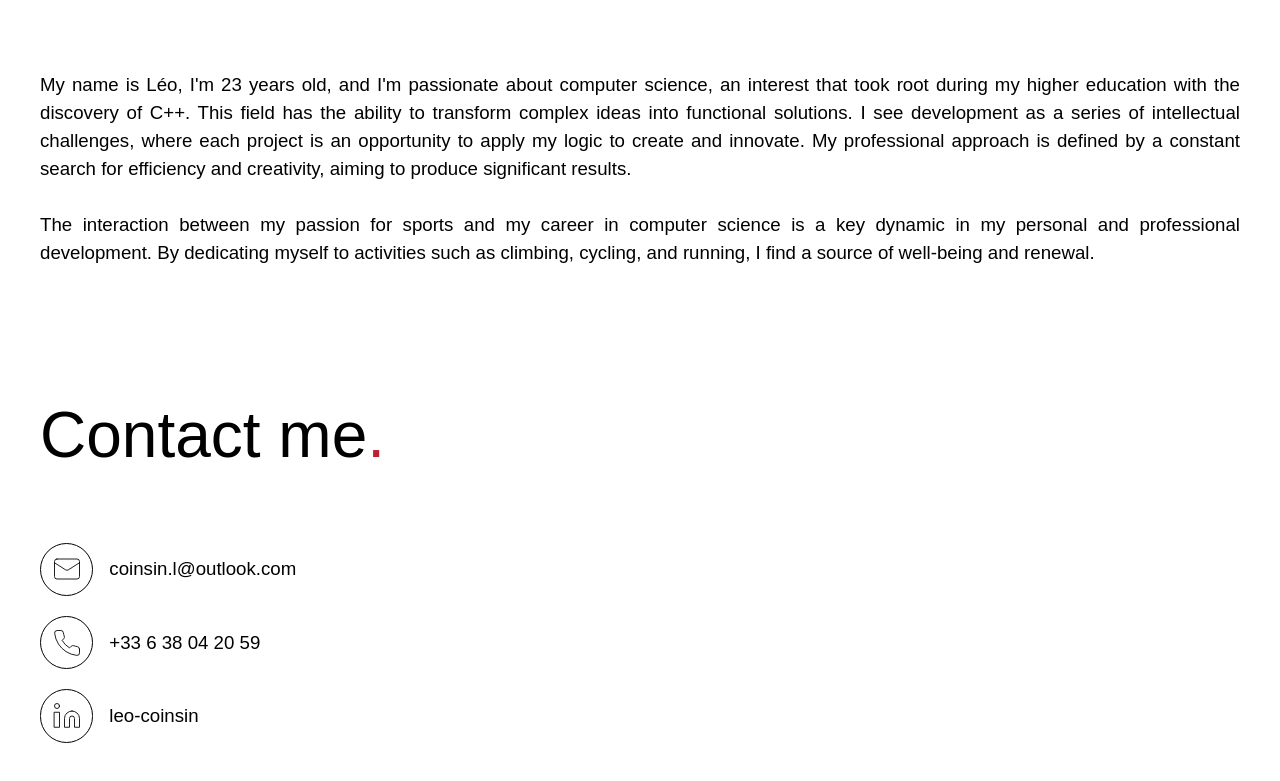
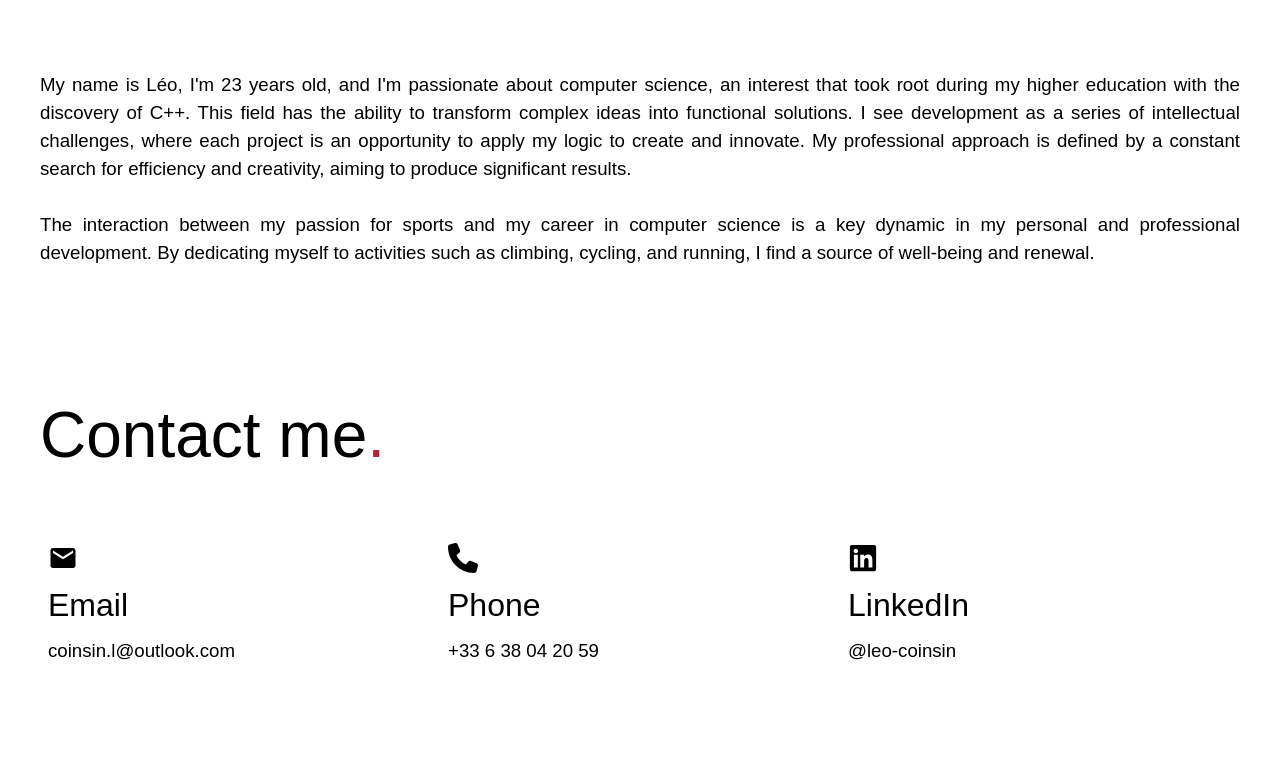
Before and after one commit to LCoinsin/Portfolio, a React (Vite) app in the folder Frontend/: page / in a window 1280 px wide. Shown: the part 1940-2721 px from the top of the page. Built offline with nearby package versions, Linux system fonts and the light colour scheme; a web font is replaced by a local one.

Commit message:
Add react-icons package and update contact information

```diff
--- a/Frontend/package.json
+++ b/Frontend/package.json
@@ -20,6 +20,7 @@
     "react": "^18.2.0",
     "react-dom": "^18.2.0",
     "react-i18next": "^14.1.0",
+    "react-icons": "^5.0.1",
     "react-markdown": "^9.0.1",
     "react-scroll": "^1.9.0"
   },
--- a/Frontend/public/locales/en/translation.json
+++ b/Frontend/public/locales/en/translation.json
@@ -22,5 +22,7 @@
   "myStory_header_title": "My Story",
   "myStory_title": "My Story",
   "myStory_p1": "My name is Léo, I'm 23 years old, and I'm passionate about computer science, an interest that took root during my higher education with the discovery of C++. This field has the ability to transform complex ideas into functional solutions. I see development as a series of intellectual challenges, where each project is an opportunity to apply my logic to create and innovate. My professional approach is defined by a constant search for efficiency and creativity, aiming to produce significant results.",
-  "myStory_p2": "The interaction between my passion for sports and my career in computer science is a key dynamic in my personal and professional development. By dedicating myself to activities such as climbing, cycling, and running, I find a source of well-being and renewal."
+  "myStory_p2": "The interaction between my passion for sports and my career in computer science is a key dynamic in my personal and professional development. By dedicating myself to activities such as climbing, cycling, and running, I find a source of well-being and renewal.",
+
+  "contact_phone_title": "Phone"
 }
--- a/Frontend/src/components/Contact/index.tsx
+++ b/Frontend/src/components/Contact/index.tsx
@@ -1,5 +1,7 @@
-import { LinkedinIcon, Mail, Phone } from "lucide-react";
 import { useTranslation } from "react-i18next";
+import { MdEmail } from "react-icons/md";
+import { FaLinkedin } from "react-icons/fa6";
+import { FaPhone } from "react-icons/fa6";
 
 function Contact({ id }: { id: string }) {
   const { t } = useTranslation();
@@ -11,6 +13,36 @@ function Contact({ id }: { id: string }) {
         <span className="text-primary">.</span>
       </h1>
       <div className="h-[60px]" />
+      <div className="grid grid-cols-1 lg:grid-cols-3">
+        <div className="col-span-1 flex flex-col justify-center gap-y-2 px-2 pr-8">
+          <MdEmail size={30} />
+          <h3 className="text-small font-normal">Email</h3>
+          {/* <p className="text-footnote font-extralight">
+            Lorem ipsum dolor sit amet consectetur adipisicing elit. Quos, esse
+            nam
+          </p> */}
+          <p className="text-paragraphe font-light">coinsin.l@outlook.com</p>
+        </div>
+        <div className="col-span-1 flex flex-col justify-center gap-y-2 px-2 pr-8">
+          <FaPhone size={30} />
+          <h3 className="text-small font-normal">{t("contact_phone_title")}</h3>
+          {/* <p className="text-footnote font-extralight">
+            Lorem ipsum dolor sit amet consectetur adipisicing elit. Quos, esse
+            nam
+          </p> */}
+          <p className="text-paragraphe font-light">+33 6 38 04 20 59</p>
+        </div>
+        <div className="col-span-1 flex flex-col justify-center gap-y-2 px-2 pr-8">
+          <FaLinkedin size={30} />
+          <h3 className="text-small font-normal">LinkedIn</h3>
+          {/* <p className="text-footnote font-extralight">
+            Lorem ipsum dolor sit amet consectetur adipisicing elit. Quos, esse
+            nam
+          </p> */}
+          <p className="text-paragraphe font-light">@leo-coinsin</p>
+        </div>
+      </div>
+      {/* <div className="h-[60px]" />
       <div className="flex flex-col gap-5">
         <div className="text-paragraphe flex flex-row items-center gap-4 font-extralight">
           <div className="flex h-[40pt] w-[40pt] items-center justify-center rounded-full border border-black">
@@ -30,7 +62,7 @@ function Contact({ id }: { id: string }) {
           </div>
           leo-coinsin
         </div>
-      </div>
+      </div> */}
     </div>
   );
 }
```
Also changed, not shown: 1 other file (tests, documents, lock files or other folders).
